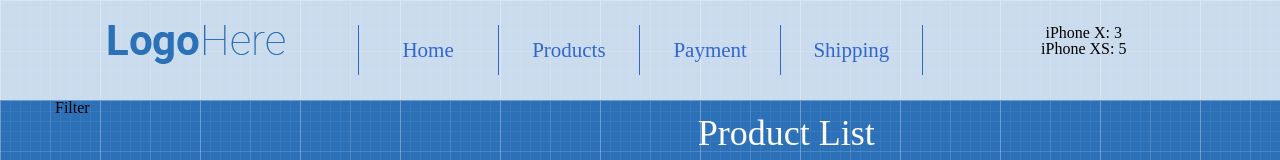
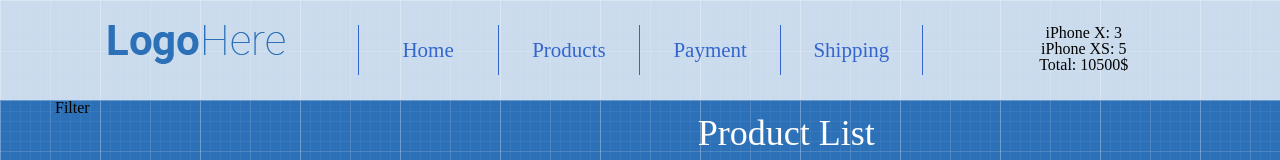
Before and after one commit to HelenPetrovska/shop-project-on-react, a React (Create React App) app: page / in a window 1280 px wide. Shown: the top 160 px of the page. Built offline with nearby package versions, Linux system fonts and the light colour scheme.

Commit message:
add total to Cart

```diff
--- a/src/App/Header/Cart/Cart.js
+++ b/src/App/Header/Cart/Cart.js
@@ -20,6 +20,14 @@ const Cart = ({
                     <div key = {productId}>{productsObject[productId].name}: {productsInCart[productId]}</div>
                 ))
             }
+            <div>
+                Total: {
+
+                    Object.keys(productsInCart).reduce((total,productId) => (
+                        total+(productsObject[productId].price*productsInCart[productId])
+                    ),0)
+                }$
+            </div>
         </div>
     )
 }
```
